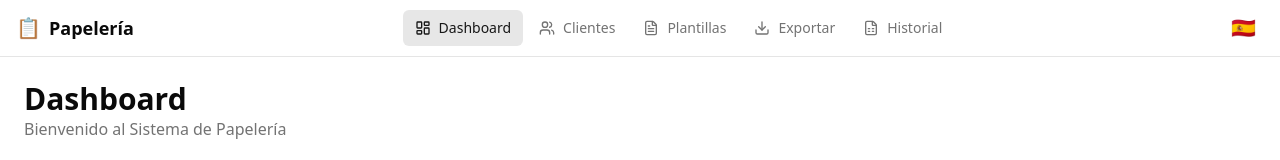
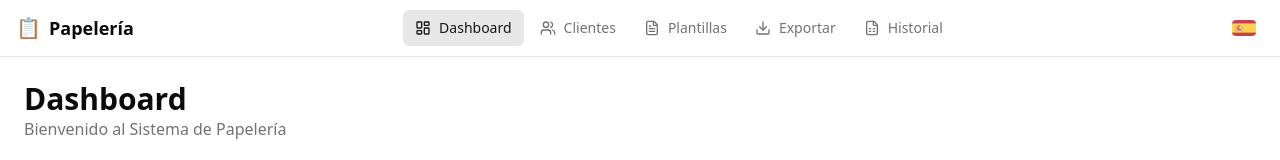
Before and after one commit to NeonAnubis/Clara-Generating-Document, a Next.js app: page / in a window 1280 px wide. Shown: the top 160 px of the page. Built offline with nearby package versions, Linux system fonts and the light colour scheme; no server answers; the database is empty.

Commit message:
fixed some issues

```diff
--- a/src/components/layout/navbar.tsx
+++ b/src/components/layout/navbar.tsx
@@ -2,6 +2,7 @@
 
 import { useState, useEffect } from 'react'
 import Link from 'next/link'
+import Image from 'next/image'
 import { usePathname } from 'next/navigation'
 import { useTranslations } from 'next-intl'
 import { cn } from '@/lib/utils'
@@ -19,10 +20,12 @@ import {
   DropdownMenuTrigger,
 } from '@/components/ui/dropdown-menu'
 import { Button } from '@/components/ui/button'
+import spainFlag from '@/assets/flags/spain.jpg'
+import usFlag from '@/assets/flags/us.jpg'
 
 const LOCALES = {
-  es: { flag: '🇪🇸', name: 'Español' },
-  en: { flag: '🇺🇸', name: 'English' },
+  es: { flag: spainFlag, name: 'Español' },
+  en: { flag: usFlag, name: 'English' },
 }
 
 export function Navbar() {
@@ -88,16 +91,24 @@ export function Navbar() {
           {/* Language Switcher */}
           <DropdownMenu>
             <DropdownMenuTrigger asChild>
-              <Button variant="ghost" size="sm" className="text-xl px-2">
-                {LOCALES[currentLocale].flag}
+              <Button variant="ghost" size="sm" className="px-2">
+                <Image
+                  src={LOCALES[currentLocale].flag}
+                  alt={LOCALES[currentLocale].name}
+                  width={24}
+                  height={16}
+                  className="rounded-sm"
+                />
               </Button>
             </DropdownMenuTrigger>
             <DropdownMenuContent align="end">
-              <DropdownMenuItem onClick={() => switchLocale('es')}>
-                🇪🇸 Español
+              <DropdownMenuItem onClick={() => switchLocale('es')} className="flex items-center gap-2">
+                <Image src={spainFlag} alt="Español" width={20} height={14} className="rounded-sm" />
+                Español
               </DropdownMenuItem>
-              <DropdownMenuItem onClick={() => switchLocale('en')}>
-                🇺🇸 English
+              <DropdownMenuItem onClick={() => switchLocale('en')} className="flex items-center gap-2">
+                <Image src={usFlag} alt="English" width={20} height={14} className="rounded-sm" />
+                English
               </DropdownMenuItem>
             </DropdownMenuContent>
           </DropdownMenu>
```
Also changed, not shown: src/assets/flags/spain.jpg (added), src/assets/flags/us.jpg (added).
